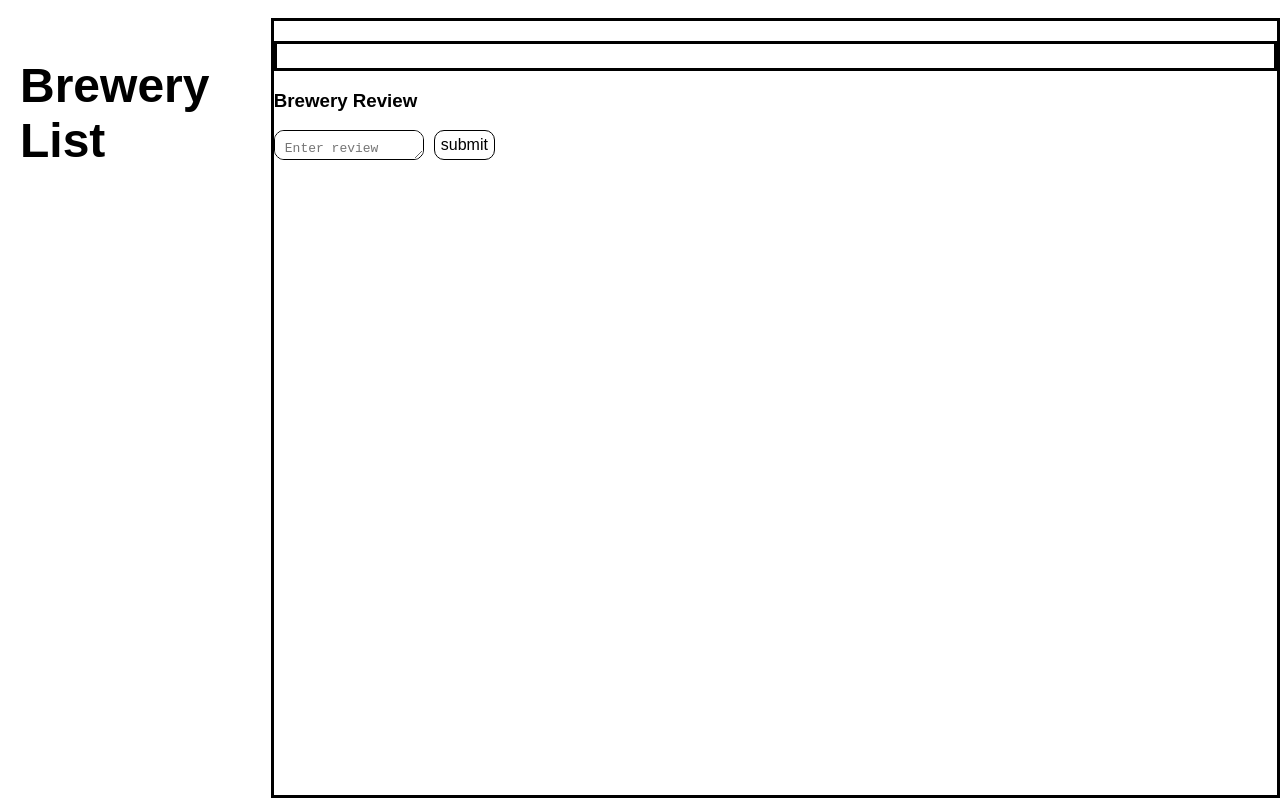
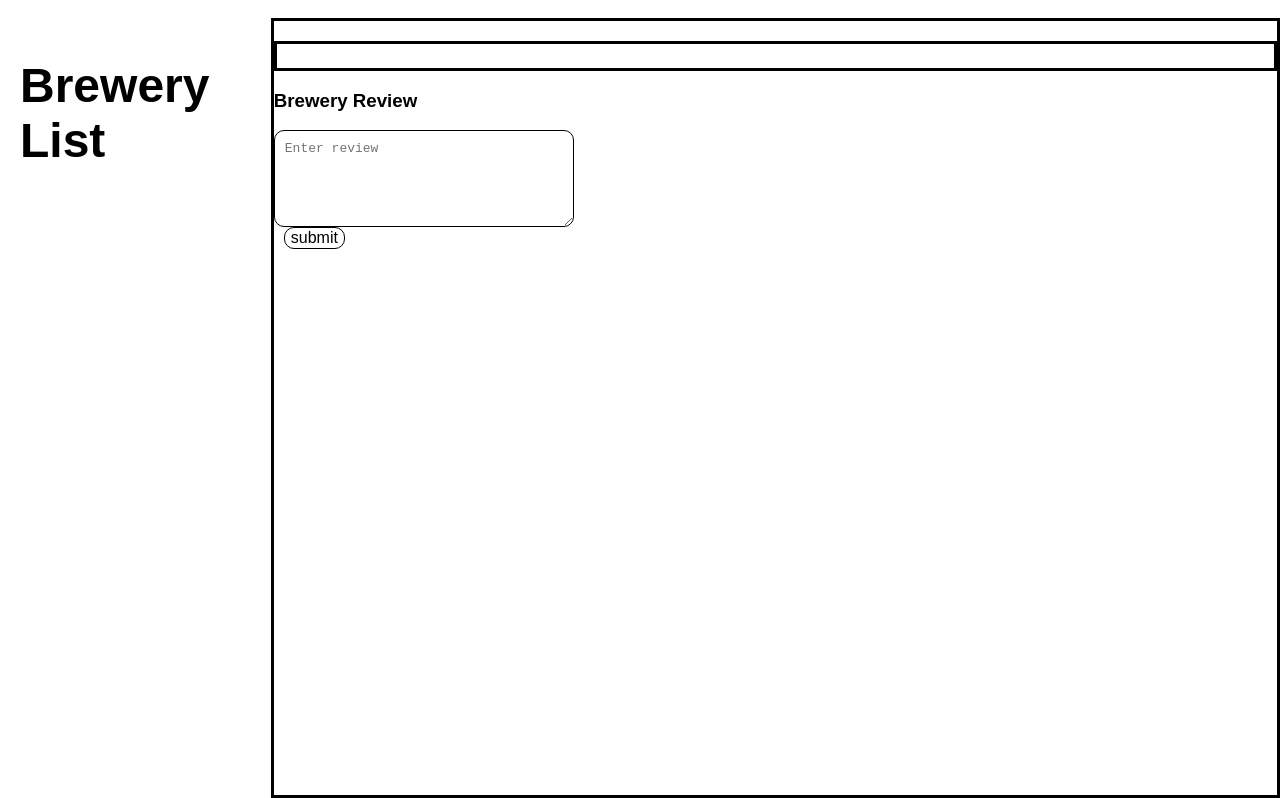
Before and after one commit to Toxicity1314/brewery-project, a plain HTML site: page index.html in a window 1280 px wide. Shown: the part 292-1090 px from the top of the page. Drawn offline with Linux system fonts and the light colour scheme; no server answers.

Commit message:
fixed form layout

```diff
--- a/index.css
+++ b/index.css
@@ -97,7 +97,7 @@ input[type=submit] {
 }
 
 textarea {
-    width: 150px;
+    width: 300px;
     font-size: 1em;
     border: 1px solid black;
     border-radius: 10px;
@@ -105,6 +105,6 @@ textarea {
 }
 
 form {
-    display:flex;
+    display:block;
     height: 30px;
 }
```
